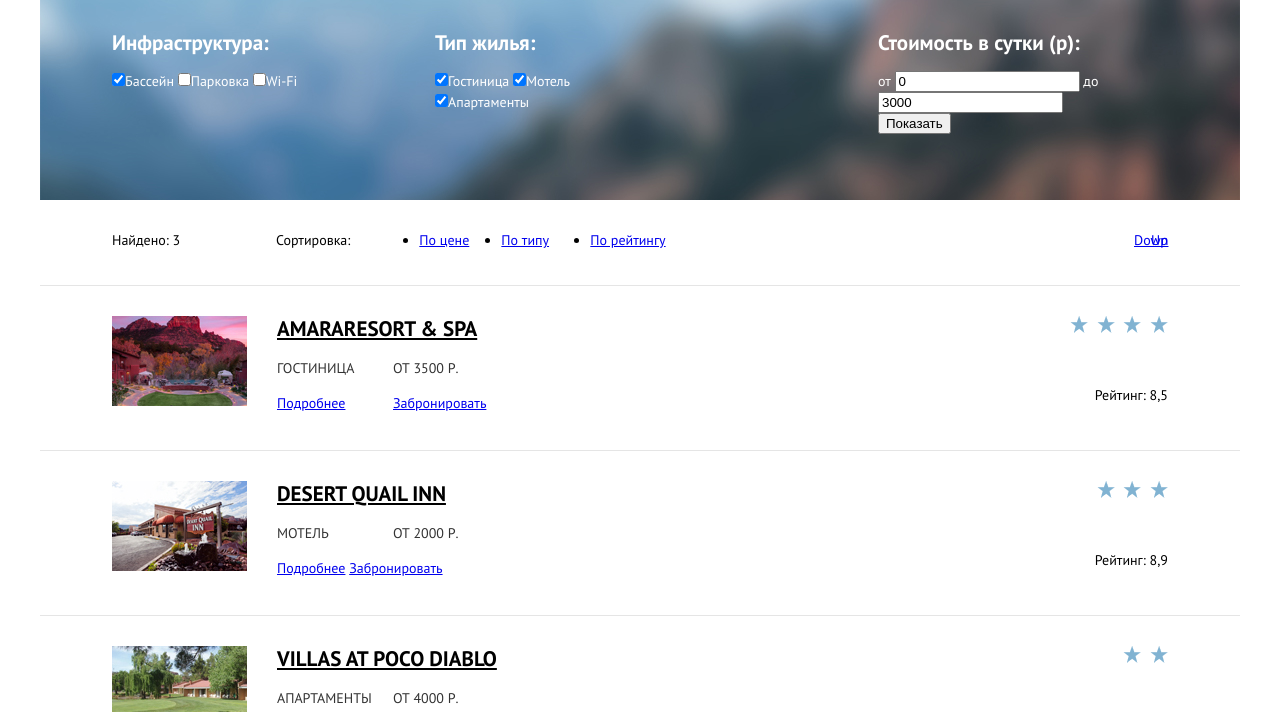
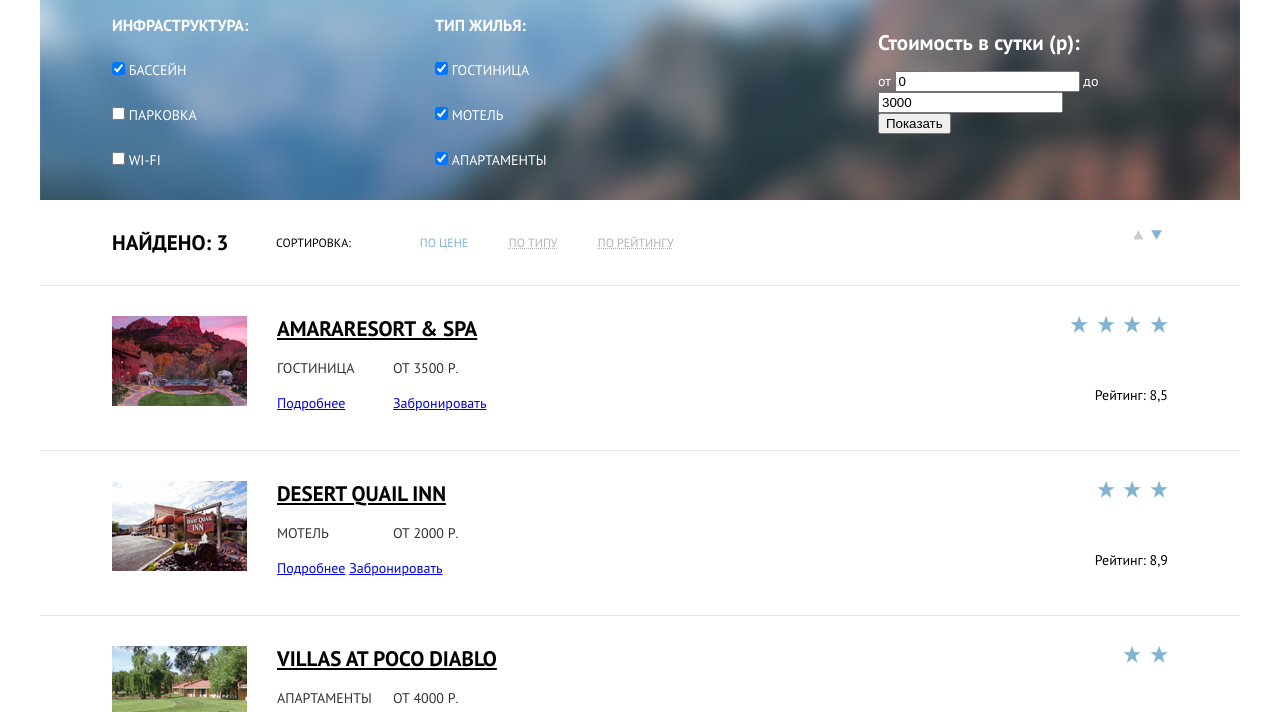
Before and after one commit to Yuri17/343129-sedona, a plain HTML site: page catalog.html in a window 1280 px wide. Shown: the part 73-785 px from the top of the page. Drawn offline with Linux system fonts and the light colour scheme.

Commit message:
декоративные элементы 1.3

```diff
--- a/catalog.html
+++ b/catalog.html
@@ -37,17 +37,35 @@
 							<div class="col col1">
 								<form action="#" method="get" class="filter-category">
 									<h2 class="filter-title">Инфраструктура:</h2>
-									<input type="checkbox" id="infrastr1" name="pool" checked><label for="infrastr1">Бассейн</label>
-									<input type="checkbox" id="infrastr2" name="parking"><label for="infrastr2">Парковка</label>
-									<input type="checkbox" id="infrastr3" name="wi-fi"><label for="infrastr3">Wi-Fi</label>
+									<p class="check">
+										<input type="checkbox" id="infrastr1" name="pool" checked>
+										<label for="infrastr1" class="label">Бассейн</label>
+									</p>
+									<p class="check">
+										<input type="checkbox" id="infrastr2" name="parking">
+										<label for="infrastr2" class="label">Парковка</label>
+									</p>
+									<p class="check">
+										<input type="checkbox" id="infrastr3" name="wi-fi">
+										<label for="infrastr3" class="label">Wi-Fi</label>
+									</p>
 								</form>
 							</div>
 							<div class="col col2">
 								<form action="#" method="get" class="filter-category">
 									<h2 class="filter-title">Тип жилья:</h2>
-									<input type="checkbox" id="type1" name="hotel" checked><label for="type1">Гостиница</label>
-									<input type="checkbox" id="type2" name="motel" checked><label for="type2">Мотель</label>
-									<input type="checkbox" id="type3" name="apartaments" checked><label for="type3">Апартаменты</label>
+									<p class="check">
+										<input type="checkbox" id="type1" name="hotel" checked>
+										<label for="type1" class="label">Гостиница</label>
+									</p>
+									<p class="check">
+										<input type="checkbox" id="type2" name="motel" checked>
+										<label for="type2" class="label">Мотель</label>
+									</p>
+									<p class="check">
+										<input type="checkbox" id="type3" name="apartaments" checked>
+										<label for="type3" class="label">Апартаменты</label>
+									</p>
 								</form>
 							</div>
 							<div class="col3">
@@ -73,16 +91,16 @@
 					</section>
 					<section class="results clearfix">
 						<div class="inner clearfix">
-							<p class="results-title">Найдено: <span class="quantity">3</span></p>
+							<p class="results-title">Найдено: 3</p>
 							<p class="sorting-title">Сортировка:</p>
 							<ul class="sort clearfix">
-								<li class="sort-price active"><a href="#">По цене</a></li>
+								<li class="sort-type"><a href="#" class="active">По цене</a></li>
 								<li class="sort-type"><a href="#">По типу</a></li>
-								<li class="sort-rat"><a href="#">По рейтингу</a></li>
+								<li class="sort-type"><a href="#">По рейтингу</a></li>
 							</ul>
 							<div class="sorting-controls clearfix">
+								<a class="arrow down click" href="#">Down</a>
 								<a class="arrow up" href="#">Up</a>
-								<a class="arrow down" href="#">Down</a>
 							</div>
 						</div>
 					</section>
--- a/css/style.css
+++ b/css/style.css
@@ -461,14 +461,14 @@ a.active {
 	background-color: #ebebeb;
 }
 
-/*==================================================================================================================
+input {
+	outline: none;
+}
 
-.search-form-input:active {
+.search-form-input:focus {
 	background-color: #ffffff;
 	border: 2px solid #e5e5e5;
 }
-
-==================================================================================================================*/
 
 .cal-img {
 	position: absolute;
@@ -590,7 +590,7 @@ a.active {
 	font-size: 21px;
 	line-height: 26px;
 	font-family: "PT Sans";
-	color: #ffffff;
+	color: rgba(255, 255, 255, 1);
 	font-weight: bold;
 	text-transform: uppercase;
 	text-decoration: none;
@@ -600,14 +600,10 @@ a.active {
 	background-color: #669ec0;
 }
 
-/*=================================================================================================================================
-
 .search-btn:active {
 	background-color: #5496bd;
-	color: #88b6d1;
+	color: rgba(255, 255, 255, 0.4);
 }
-
-==================================================================================================================================*/
 
 /*Карта*/
 
@@ -731,11 +727,11 @@ a.active {
 }
 
 .footer-copyright-img:hover::after {
-	background-position: 0 -39px;
+	background-position: 0 -39.5px;
 }
 
 .footer-copyright-img:active::after {
-	background-position: 0 0;
+	background-position: 0 0.5px;
 }
 
 /*======================================================
@@ -752,7 +748,8 @@ a.active {
 .col {
 	float: left;
 	width: 273px;
-	padding: 32px;
+	padding-top: 32px;
+
 	color: #ffffff;
 }
 
@@ -774,6 +771,32 @@ a.active {
 	color: #ffffff;
 }
 
+.filter-title {
+	font-size: 16px;
+	font-family: "PT Sans";
+	color: #ffffff;
+	font-weight: bold;
+	text-transform: uppercase;
+	line-height: 21px;
+	text-align: left;
+	margin: 0;
+    margin-bottom: 24px;
+}
+
+.check {
+	width: 100%;
+	margin-bottom: 24px;
+}
+
+.check .label {
+	font-size: 14px;
+	font-family: "PT Sans";
+	color: #ffffff;
+	text-transform: uppercase;
+	line-height: 21px;
+	text-align: left;
+}
+
 .results {
 	width: 100%;
 	height: 86px;
@@ -786,12 +809,26 @@ a.active {
 	float: left;
 	width: 140px;
 	margin: 0;
+	font-size: 21px;
+	font-family: "PT Sans";
+	color: #000000;
+	font-weight: bold;
+	text-transform: uppercase;
+	line-height: 26px;
+	text-align: left;
 }
 
 .sorting-title {
 	float: left;
 	margin: 0;
 	margin-left: 24px;
+	font-size: 12px;
+	font-family: "PT Sans";
+	color: #000000;
+	line-height: 26px;
+	vertical-align: middle;
+	text-transform: uppercase;
+	text-align: left;
 }
 
 .sort {
@@ -799,21 +836,50 @@ a.active {
 	margin: 0;
 }
 
-.sort-price {
+.sort-type {
+	list-style: none;
+}
+
+.sort-type a {
+	float: left;
+	font-size: 12px;
+	font-family: "PT Sans";
+	color: #b2b2b2;
+	line-height: 26px;
+	vertical-align: middle;
+	text-transform: uppercase;
+	text-align: left;
+	text-decoration: underline dotted #b2b2b2; /*не работает*/
+}
+
+.sort-type .active {
+	text-decoration: none;
+	color: #81b3d2;
+}
+
+.sort-type:hover {
+	color: #81b3d2;
+}
+
+.sort-type:active {
+	color: #000000;
+}
+
+.sort-type:nth-child(1) {
 	float: left;
 	width: 60px;
 	margin: 0;
 	margin-left: 29px;
 }
 
-.sort-type {
+.sort-type:nth-child(2) {
 	float: left;
 	width: 60px;
 	margin: 0;
-	margin-left: 22px;
+	margin-left: 29px;
 }
 
-.sort-rat {
+.sort-type:nth-child(3) {
 	float: left;
 	width: 80px;
 	margin: 0;
@@ -828,6 +894,35 @@ a.active {
 .arrow {
 	float: right;
 	width: 17px;
+	font-size: 0;
+}
+
+.up {
+	background: url("../img/icon-sprite.png") -284px 0px no-repeat;
+}
+
+.up:hover {
+	background: url("../img/icon-sprite.png") -302px 0px no-repeat;
+}
+
+.up:active {
+	background: url("../img/icon-sprite.png") -320px 0px no-repeat;
+}
+
+.down {
+	background: url("../img/icon-sprite.png") -337px 0px no-repeat;
+}
+
+.down:hover {
+	background: url("../img/icon-sprite.png") -358px 0px no-repeat;
+}
+
+.down:active {
+	background: url("../img/icon-sprite.png") -377px 0px no-repeat;
+}
+
+a.click {
+	background: url("../img/icon-sprite.png") -377px 0px no-repeat;
 }
 
 .item {
```
Also changed, not shown: img/mn.png (deleted), img/pl.png (deleted).
